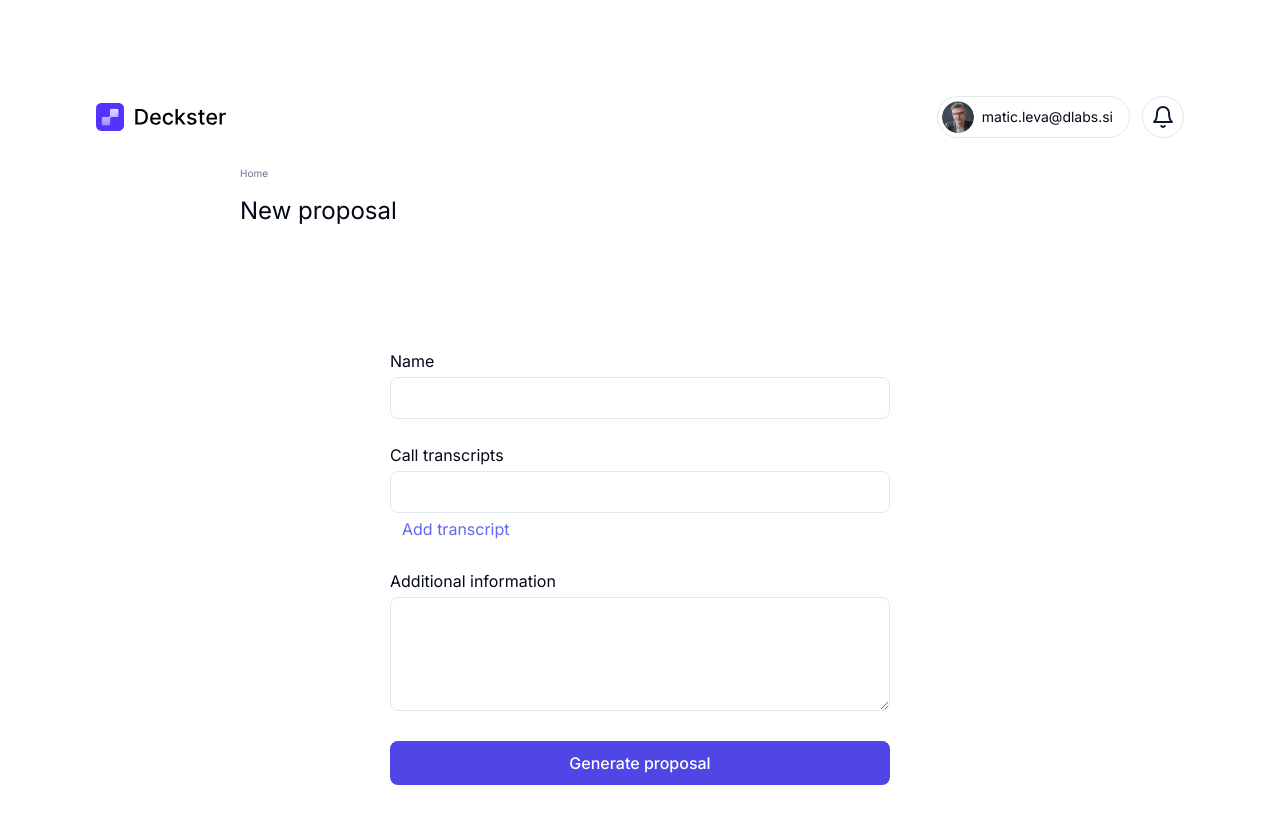
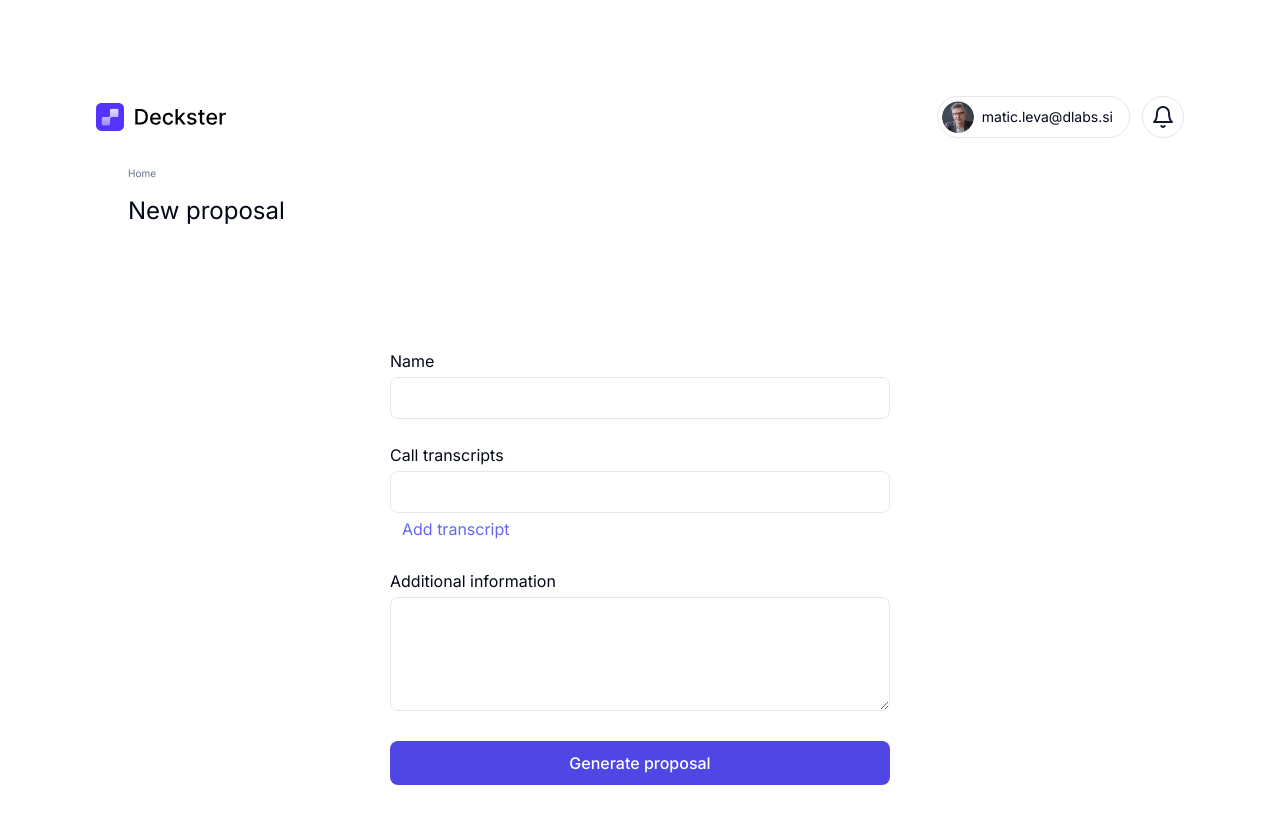
Before and after one commit to dlabs-matic-leva/deckster, a Next.js app: page /project/new in a window 1280 px wide. Shown: the top 824 px of the page. Built offline with nearby package versions, Linux system fonts and the light colour scheme.

Commit message:
resize screen

```diff
--- a/app/layout.tsx
+++ b/app/layout.tsx
@@ -40,7 +40,7 @@
               </div>
             </div>
           </div>
-          <div className="max-w-[800px] w-full flex flex-col align-center">
+          <div className="max-w-[1024px] w-full flex flex-col align-center">
             {children}
           </div>
         </main>
--- a/app/page.tsx
+++ b/app/page.tsx
@@ -37,19 +37,19 @@
         </Link>
       </div>
 
-      <div className="w-full grid gap-6 grid-cols-1 md:grid-cols-2 lg:grid-cols-3 xl:grid-cols-4">
+      <div className="w-full grid gap-6 grid-cols-1 md:grid-cols-2 lg:grid-cols-3">
         {data.map(({ id, data: { name, createdAt } }, index) => (
           <Link
             className="flex flex-col rounded-lg border p-2"
             key={index}
             href={`/project/${id}`}
           >
-            <div className="h-[190px] w-full flex-stretch flex justify-center items-center bg-gray-100 rounded-lg">
+            <div className="p-8  w-full flex-stretch flex justify-center items-center bg-gray-100 rounded-lg">
               <Image
                 priority
                 src={getRandomDesign()}
                 alt="New Proposal"
-                className="rounded-lg"
+                className="rounded-lg object-cover"
               />
             </div>
             <p className="font-medium text-sm/4 mt-4">{name}</p>
```
